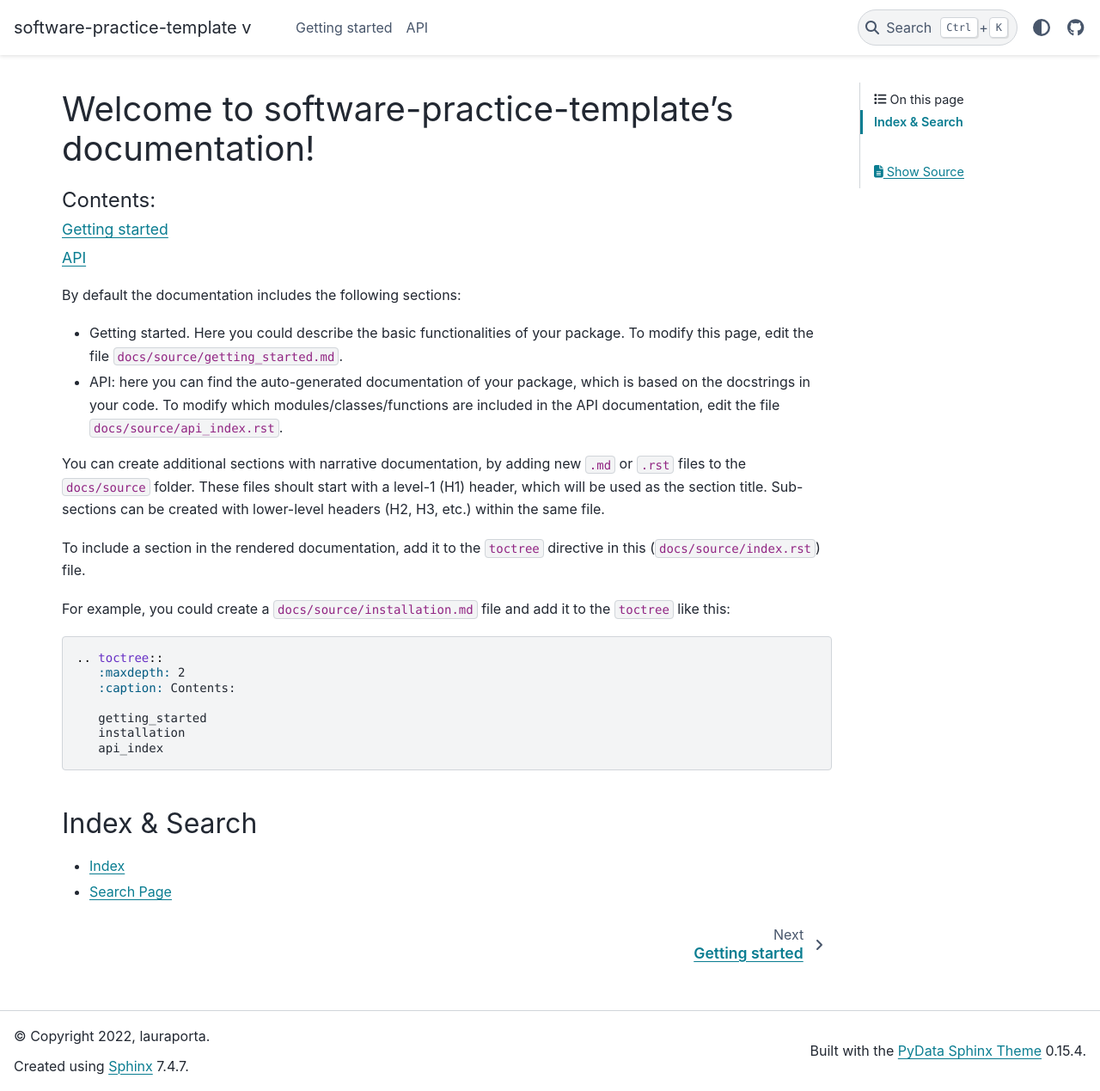
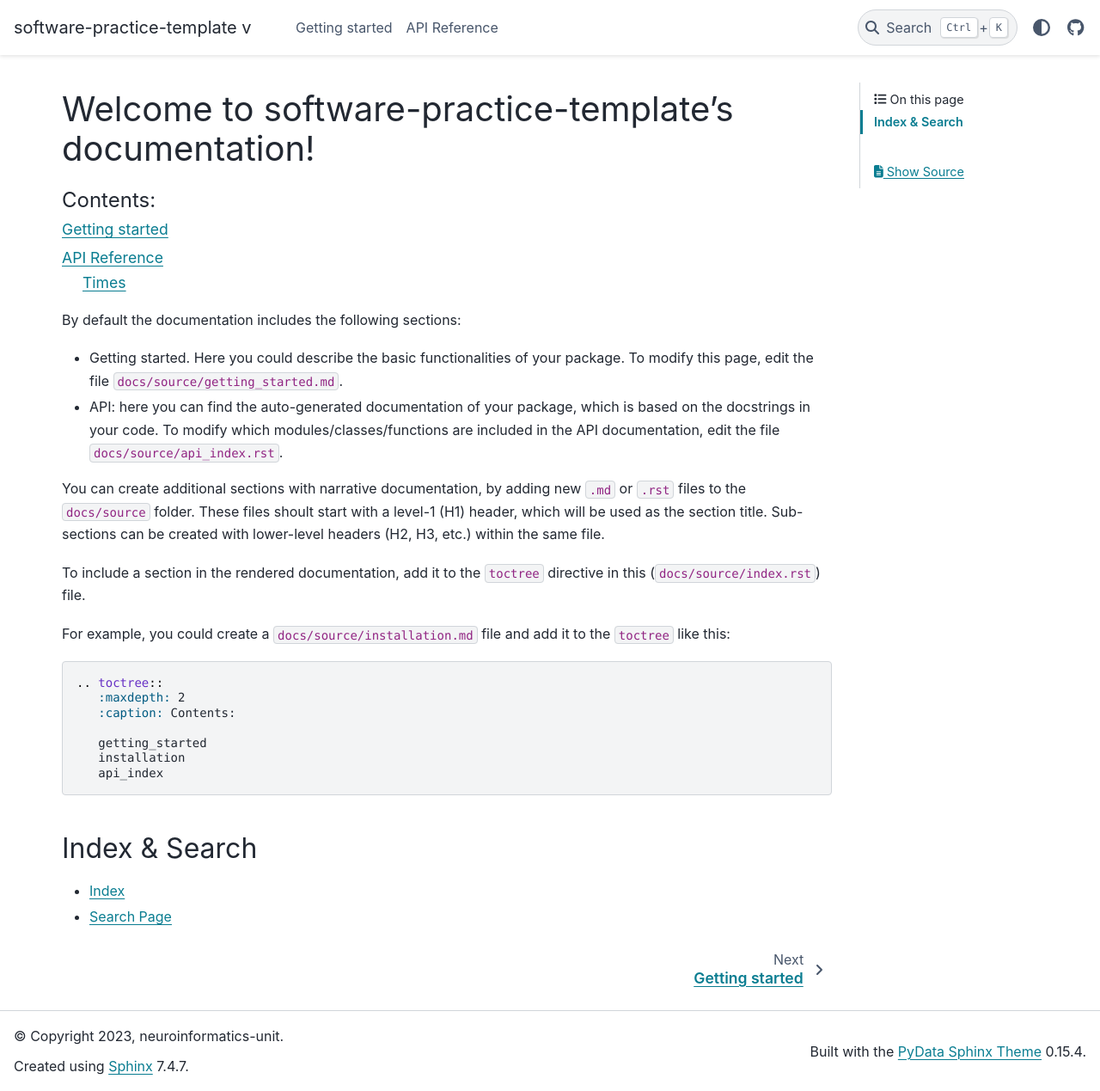
Before and after one commit to neuroinformatics-unit/software-practice-template, a Sphinx documentation site: the page built from docs/source/index.rst, in a window 1280 px wide and 1269 px high. Shown: the whole window at 86% size. Built offline with Sphinx 7.4.7 and the PyData theme 0.15.4, drawn with Linux system fonts in a browser that asks for light colours; the version number could not be read and is left out.

Commit message:
Setup sphinx docs

```diff
--- /dev/null
+++ b/docs/source/api_generated/software_practice_template.times.time_range.rst
@@ -0,0 +1,6 @@
+software\_practice\_template.times.time\_range
+==============================================
+
+.. currentmodule:: software_practice_template.times
+
+.. autofunction:: time_range
--- a/docs/source/api_index.rst
+++ b/docs/source/api_index.rst
@@ -1,10 +1,10 @@
-API
-===
+API Reference
+=============
 
-.. currentmodule:: software_practice_template
-----
 
-times
+Times
+------------
+.. currentmodule:: software_practice_template.times
 .. autosummary::
     :toctree: api_generated
     :template: function.rst
--- a/docs/source/conf.py
+++ b/docs/source/conf.py
@@ -21,8 +21,8 @@ autodoc_mock_imports = []
 sys.path.insert(0, os.path.abspath("../.."))
 
 project = "software-practice-template"
-copyright = "2022, lauraporta"
-author = "lauraporta"
+copyright = "2023, neuroinformatics-unit"
+author = "neuroinformatics-unit"
 try:
     release = setuptools_scm.get_version(root="../..", relative_to=__file__)
 except LookupError:
```
